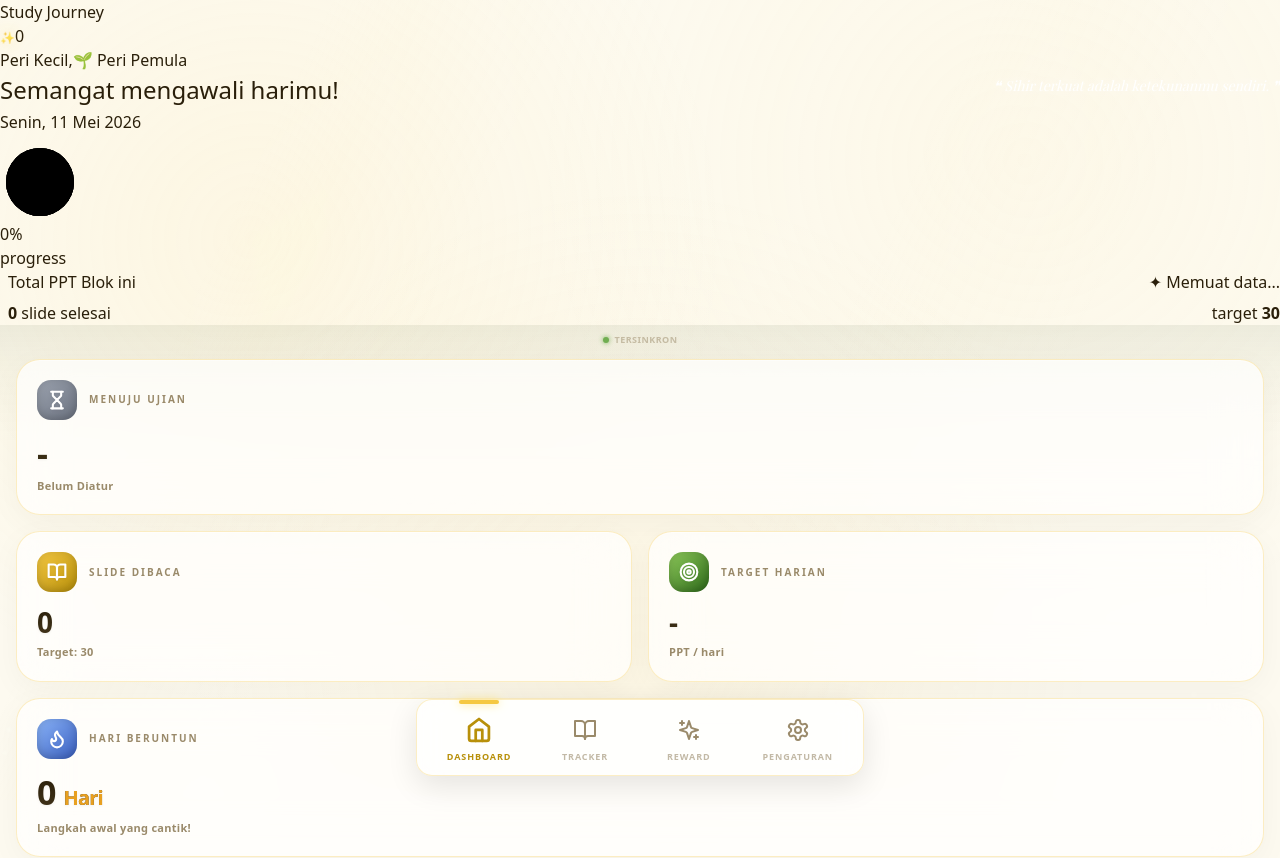
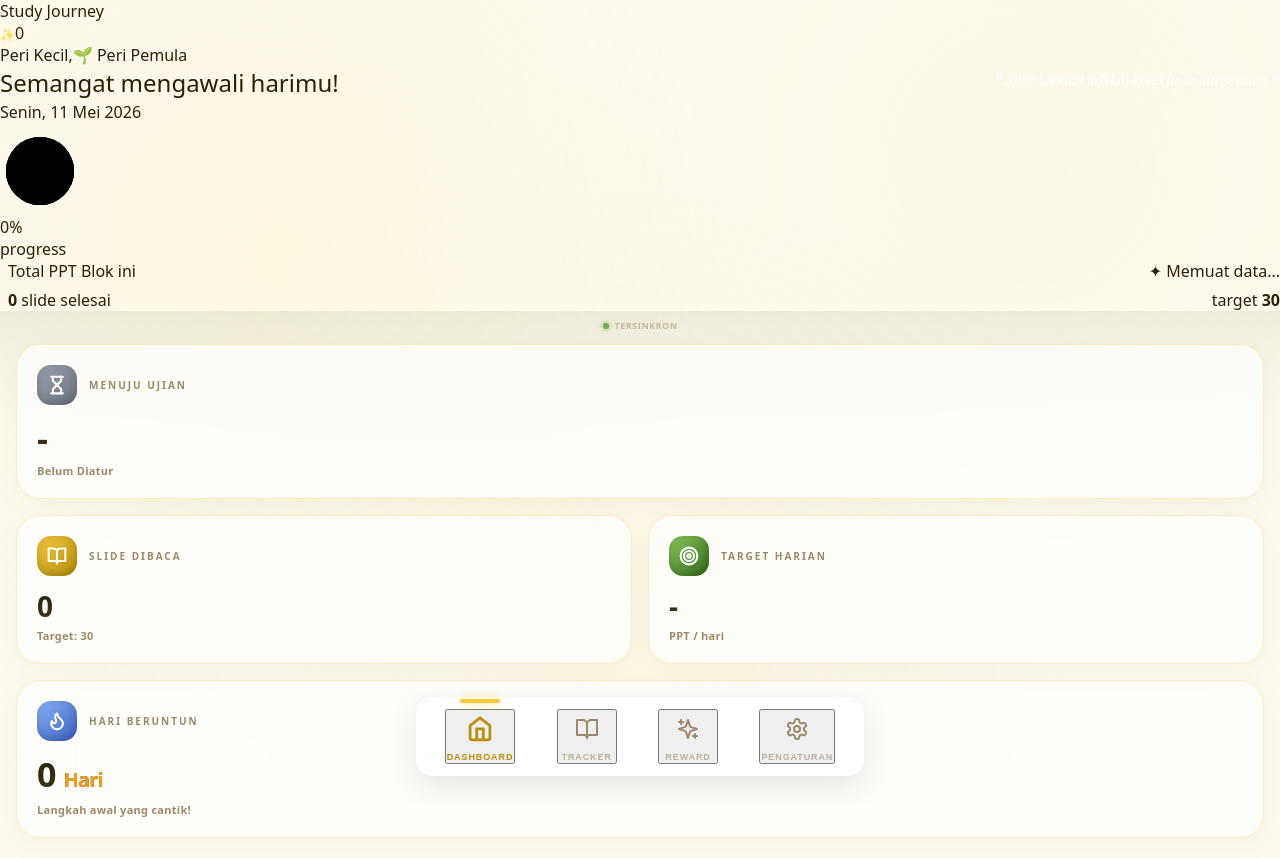
Before and after one commit to njbmaliangkay30/RevalinaStudyJournal, a React (Vite) app: page / in a window 1280 px wide. Shown: the top 858 px of the page. Built offline with nearby package versions, Linux system fonts and the light colour scheme; a web font is replaced by a local one.

Commit message:
Update tailwind.config.js

```diff
--- a/tailwind.config.js
+++ b/tailwind.config.js
@@ -4,14 +4,12 @@ export default {
     "./index.html",
     "./src/**/*.{js,ts,jsx,tsx}",
   ],
+  // MATIKAN RESET BAWAAN AGAR DESAIN HTML ASLI TIDAK HANCUR
+  corePlugins: {
+    preflight: false,
+  },
   theme: {
-    extend: {
-      keyframes: {
-        shimmer: {
-          '100%': { transform: 'translateX(100%)' }
-        }
-      }
-    },
+    extend: {},
   },
   plugins: [],
 }
```
